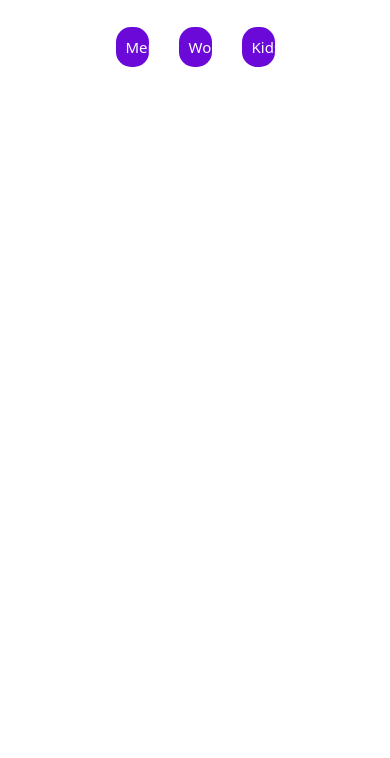
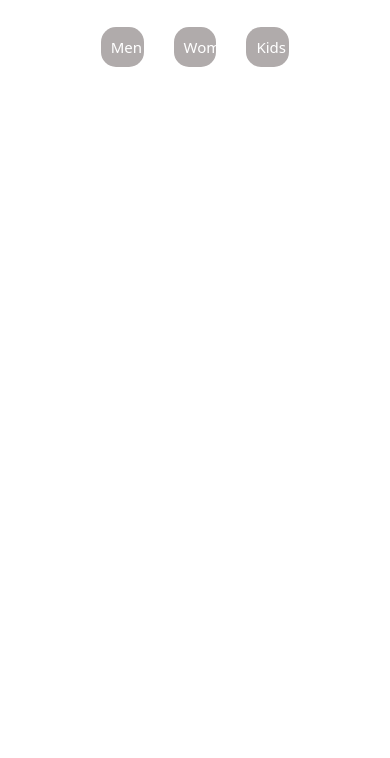
Before and after one commit to Satish480/Fetch-Data, a plain HTML site: page index.html in a window 390 px wide. Shown: the part 86-844 px from the top of the page. Drawn offline with Linux system fonts and the light colour scheme.

Commit message:
first commit

```diff
--- a/style.css
+++ b/style.css
@@ -83,7 +83,7 @@
 }
 .buttons-container button{
     padding:10px;
-    background-color: rgb(106, 9, 216);
+    background-color: rgb(176, 171, 171);
     border:none;
     width:10%;
     cursor: pointer;
@@ -93,6 +93,27 @@
     font-size: 15px;
 
 }
+@media (max-width:760px){
+        .buttons-container{
+            display: flex;
+            flex-wrap: wrap;
+        }
+        .buttons-container button{
+            width:13%;
+        }
+    }
+@media (max-width:600px){
+        .buttons-container{
+            display: flex;
+            flex-wrap: wrap;
+        }
+        .buttons-container button{
+            width:13%;
+        }
+    }
+
+
+
 .buttons-container button:hover{
 
    background-color: rgb(10, 194, 10);
```
